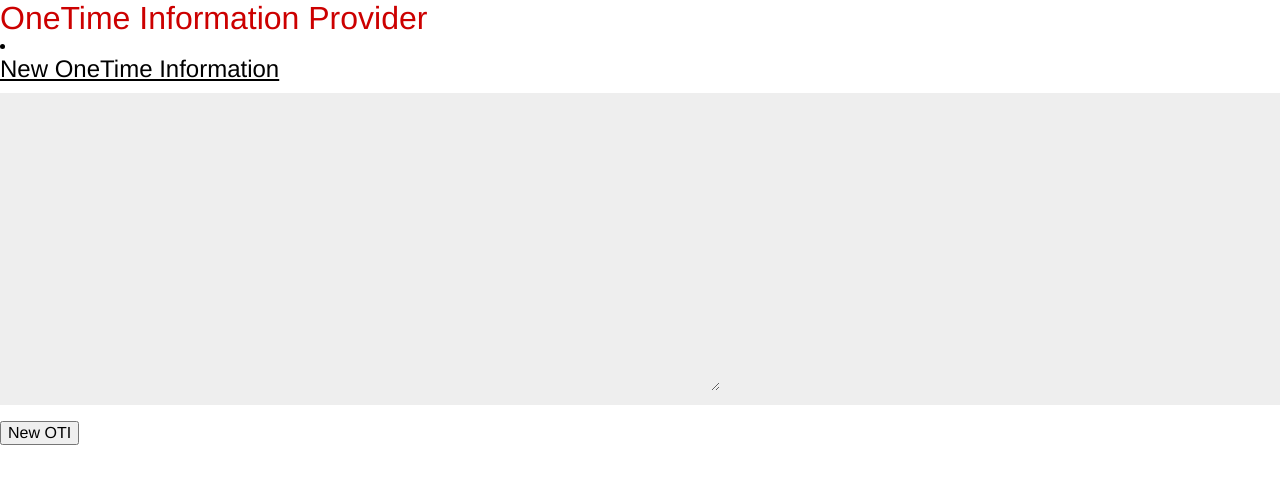
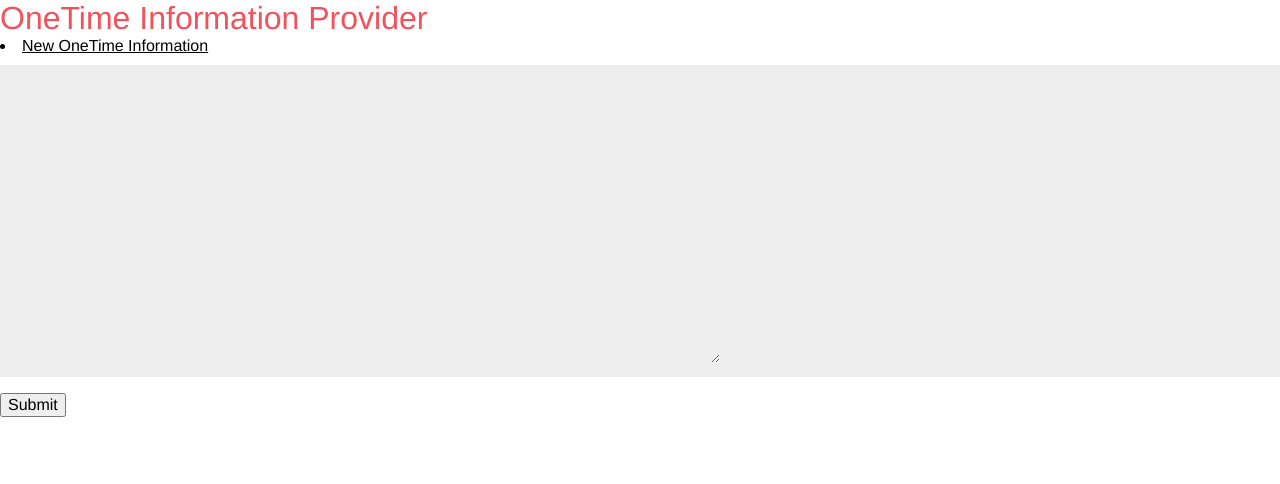
Before and after one commit to dunz0r/otip, a Flask app: page / in a window 1280 px wide. Shown: the top 484 px of the page. Run offline with Flask 2, Linux system fonts and the light colour scheme.

Commit message:
CSS changes

```diff
--- a/static/style.css
+++ b/static/style.css
@@ -1,8 +1,8 @@
 body          { margin: 0; padding: 0; }
 body, input   { font-size: 16px; font-family: 'Helvetica Neue', sans-serif; }
-h1            { margin: 0; font-weight: normal; color: #c00; }
+h1            { margin: 0; font-weight: normal; color: #f0535c; }
 a             { color: black; }
-a:hover       { color: #c00; }
+a:hover       { color: #f0535c; }
 h2            { font-weight: normal; margin: 0; }
 dl            { overflow: auto; font-size: 14px; }
 dl dt         { font-weight: bold; width: 90px; float: left; clear: left; }
--- a/templates/_layout.html
+++ b/templates/_layout.html
@@ -3,7 +3,7 @@
 <link rel=stylesheet type=text/css href="{{ url_for('static', filename='style.css') }}">
 <div class=page>
   <h1>OneTime Information Provider</h1>
-    <li><a href="{{ url_for('new_oti') }}"New OneTime Information</a></li>
+  <li><a href="{{ url_for('new_oti') }}">New OneTime Information</a>
   </ul>
   {% block body %}{% endblock %}
 </div>
--- a/templates/new_oti.html
+++ b/templates/new_oti.html
@@ -1,9 +1,8 @@
 {% extends "_layout.html" %}
 {% block title %}New OneTime Information{% endblock %}
 {% block body %}
- <h2>New OneTime Information</h2>
   <form action="" method=post>
     <div class=code><textarea name=content cols=60 rows=18></textarea></div>
-    <p><input type=submit value="New OTI">
+    <p><input type=submit value="Submit">
   </form>
 {% endblock %}
```
